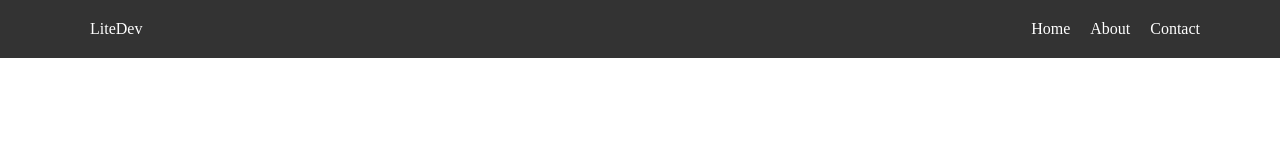
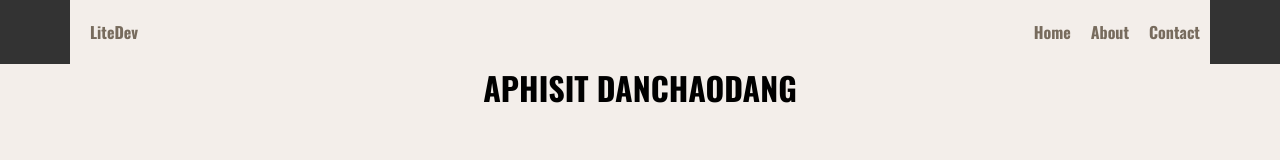
Before and after one commit to aphsx/portfolio-0.0.1, a plain HTML site: page index.html in a window 1280 px wide. Drawn offline with nearby package versions, Linux system fonts and the light colour scheme.

Commit message:
add name of web 4.0

```diff
--- a/assets/style.css
+++ b/assets/style.css
@@ -2,7 +2,11 @@
     margin: 0;
     padding: 0;
     box-sizing: border-box;
+    font-family: "Oswald", sans-serif;
+    background-color: #F3EEEA;
+    font-weight: bold;
 }
+
 nav{
     background-color: #333;
 }
@@ -19,7 +23,7 @@ nav{
 }
 
 a{
-    color: white;
+    color: #776B5D;
     text-decoration: none;
 }
 
@@ -37,9 +41,7 @@ a{
 }
 
 .menu li:hover{
-    background-color: #222;
-    transition: 0.2ms;
-    border-radius:10%;
+    color: white;
 }
 
 @media screen and (max-width:360px) {
@@ -55,3 +57,8 @@ a{
     }
 
 }
+
+article .name{
+    font-size: 2rem;
+    text-align: center;
+}
--- a/index.html
+++ b/index.html
@@ -5,7 +5,10 @@
     <meta name="viewport" content="width=device-width, initial-scale=1.0">
     <title>Document</title>
     <link rel="stylesheet" href="assets/style.css">
-    <link href="https://fonts.googleapis.com/css2?family=Mitr:wght@300&display=swap" rel="stylesheet">
+    <!-- font style -->
+    <link rel="preconnect" href="https://fonts.googleapis.com">
+    <link rel="preconnect" href="https://fonts.gstatic.com" crossorigin>
+    <link href="https://fonts.googleapis.com/css2?family=Oswald:wght@200..700&display=swap" rel="stylesheet">
 </head>
 
 <body>
@@ -18,11 +21,20 @@
                 <ul class="menu">
                     <li><a href="#">Home</a></li>
                     <li><a href="#">About</a></li>
-                    <li><a href="#">Contact</a></li>
+                    <li><a href="https://web-portfolio-aphsx.onrender.com/">Contact</a></li>
                 </ul>
             </div>
         </div>
     </nav>
+    <article>
+        <p class="name">
+            APHISIT DANCHAODANG
+        </p>
+    </article>
+
+    <footer>
+
+    </footer>
 
 </body>
 </html>
```
